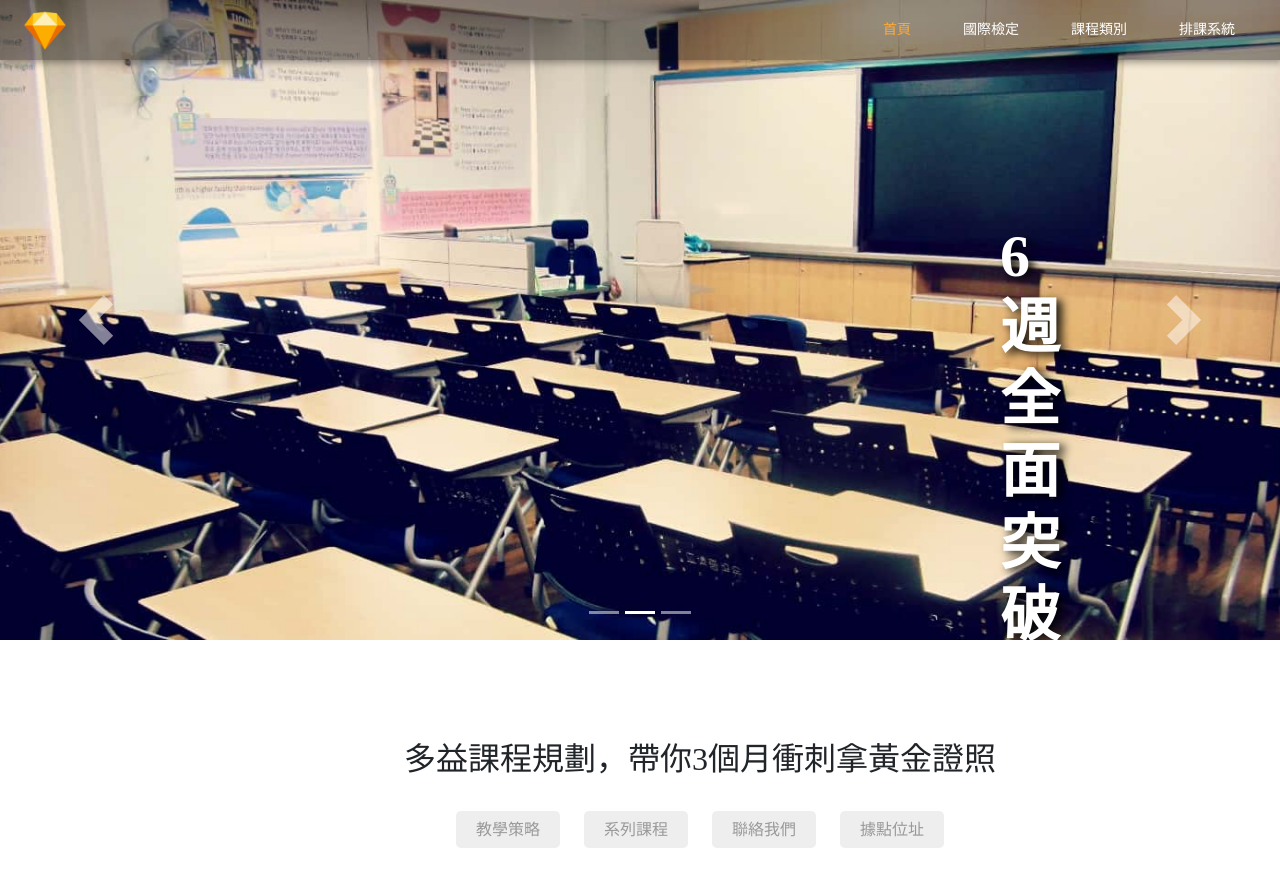
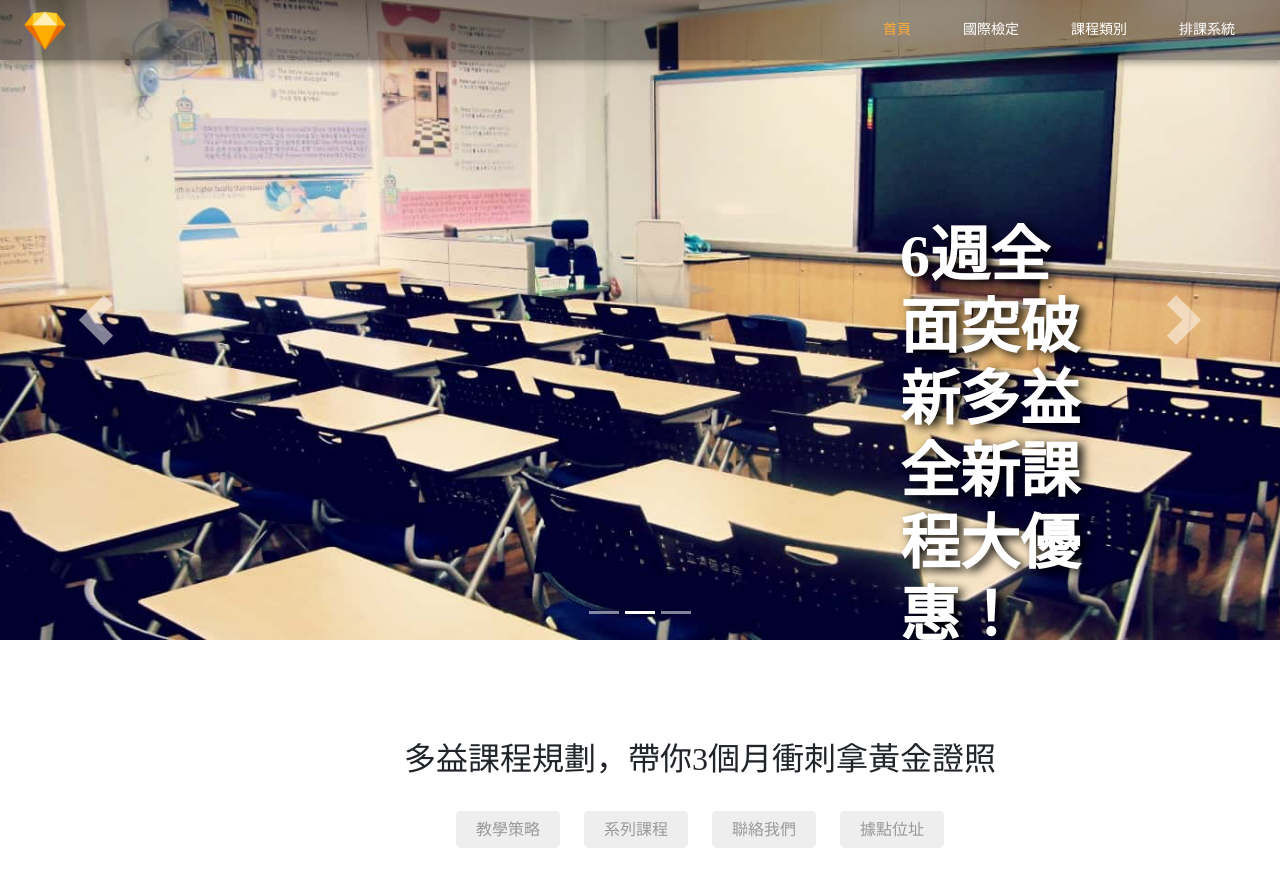
Before and after one commit to EyaWang/EyaWang.github.io, a plain HTML site: page CramSchool/index.html in a window 1280 px wide. Shown: the top 885 px of the page. Drawn offline with nearby package versions, Linux system fonts and the light colour scheme.

Commit message:
no message

```diff
--- a/CramSchool/css/style.css
+++ b/CramSchool/css/style.css
@@ -433,7 +433,8 @@ a{
 }
 .banner-text{
 	position: absolute;
-	left: 1000px;
+	left: 900px;
+	right: 200px;
 	top: 200px;
 	text-align: left;
 }
```
